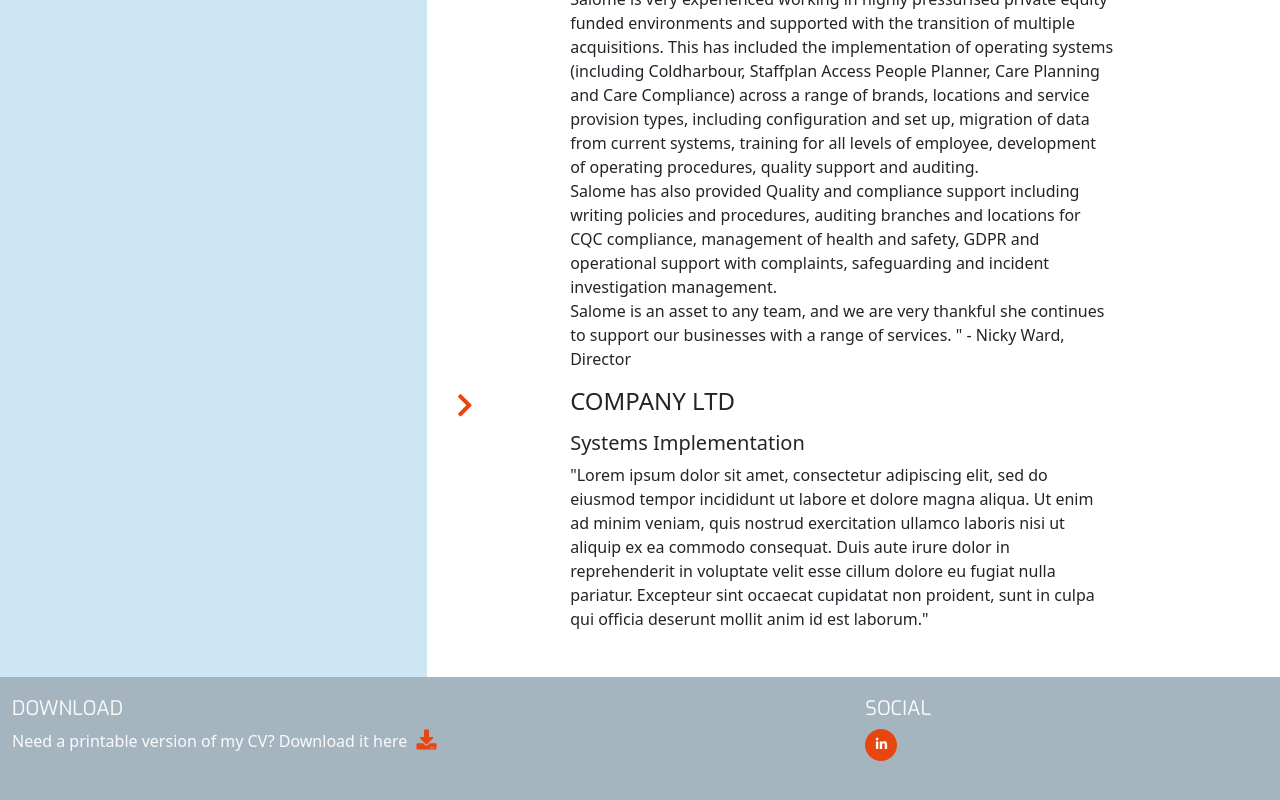
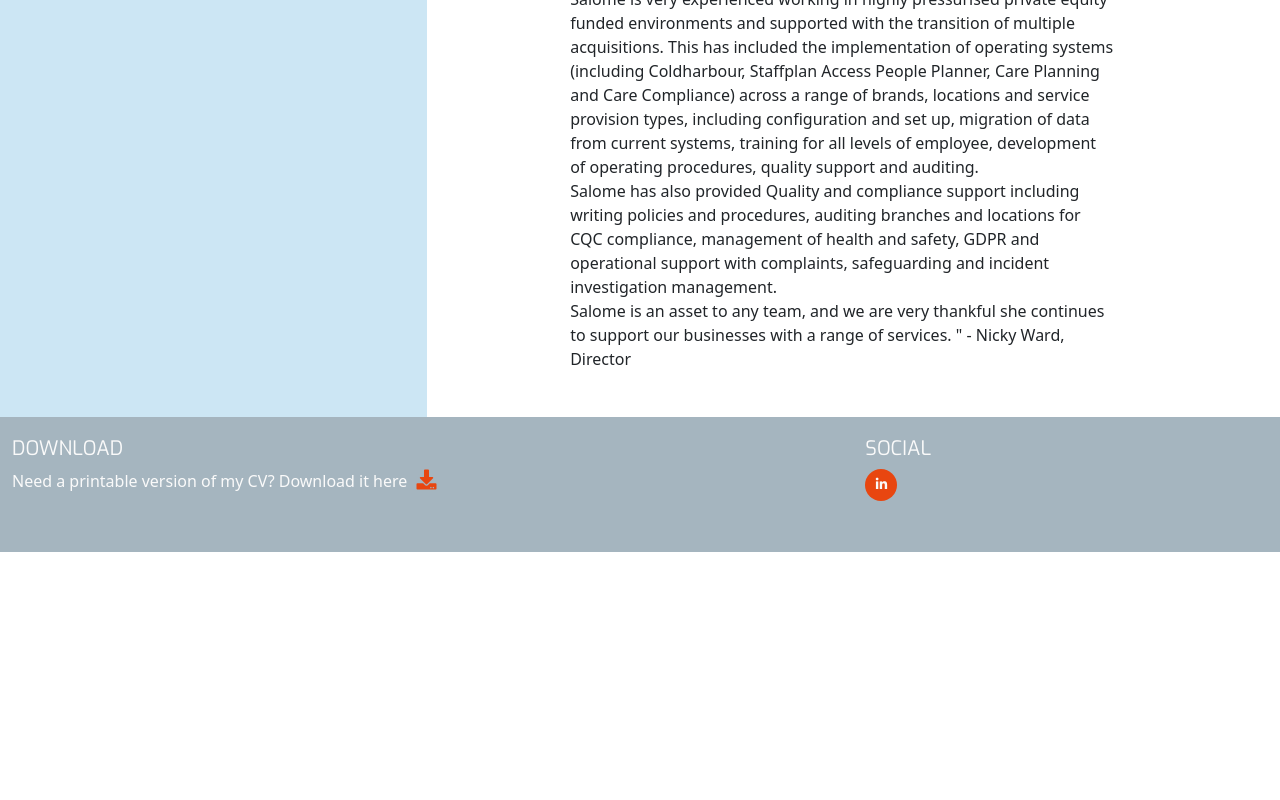
Before and after one commit to salomelamprecht/Web-CV, a plain HTML site: page reviews.html in a window 1280 px wide. Shown: the part 756-1556 px from the top of the page. After the commit the page ends 1308 px from the top, so only its background shows below. Drawn offline with nearby package versions, Linux system fonts and the light colour scheme.

Commit message:
Removed placeholder review

```diff
--- a/reviews.html
+++ b/reviews.html
@@ -140,22 +140,6 @@
               </div>
             </div>
           </div>
-          <div class="row">
-            <div class="col-10">
-              <div class="row">
-                <div class="col-2">
-                  <i class="three-reasons-icon fa sharp fa solid fa-chevron-right" aria-hidden="true"></i>
-                </div>
-                <div class="col-10">
-                  <h4 class="three-reasons-heading uppercase">Company Ltd</h4>
-                  <h5>
-                    Systems Implementation
-                  </h5>
-                  <p>"Lorem ipsum dolor sit amet, consectetur adipiscing elit, sed do eiusmod tempor incididunt ut labore et dolore magna aliqua. Ut enim ad minim veniam, quis nostrud exercitation ullamco laboris nisi ut aliquip ex ea commodo consequat. Duis aute irure dolor in reprehenderit in voluptate velit esse cillum dolore eu fugiat nulla pariatur. Excepteur sint occaecat cupidatat non proident, sunt in culpa qui officia deserunt mollit anim id est laborum."</p>
-                </div>
-              </div>
-            </div>
-          </div>
     </section>
 
     <footer class="container-fluid">
```
